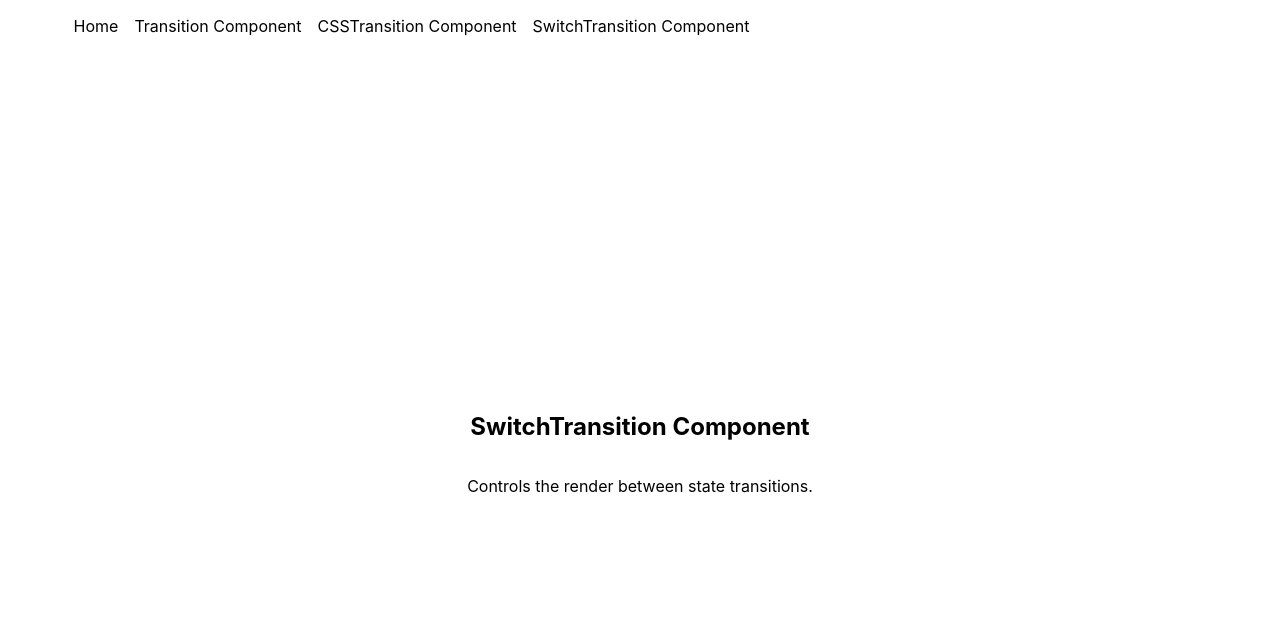
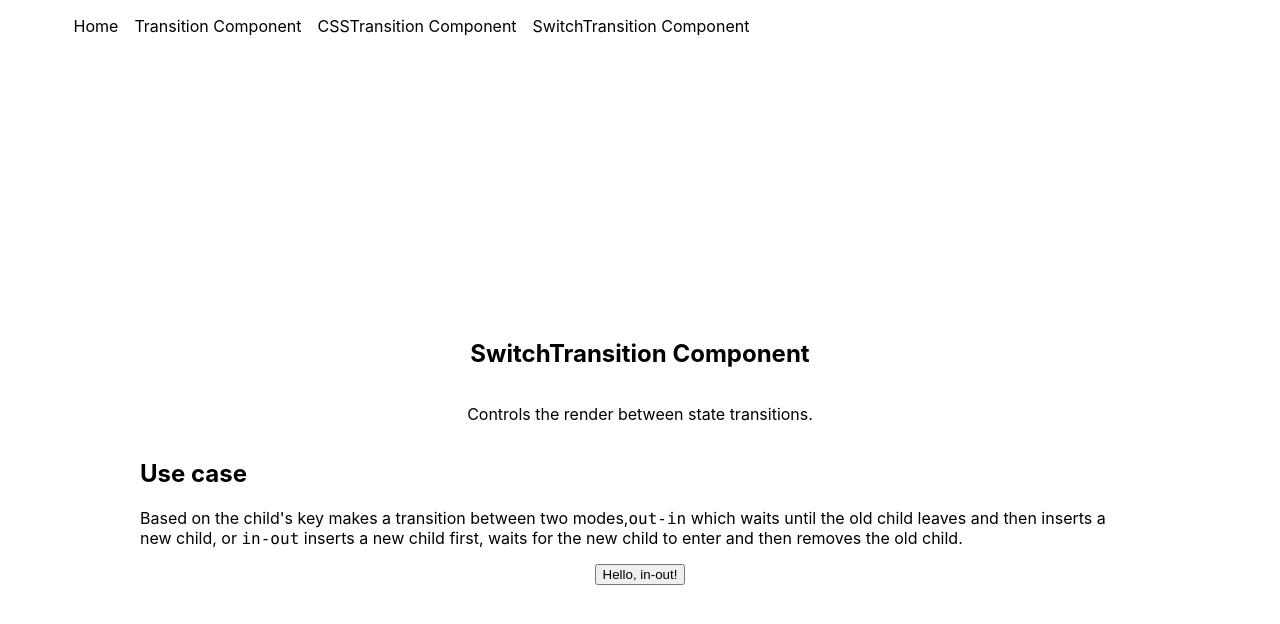
Before and after one commit to laugsg/react-transition-group, a React (Create React App) app: page /switchtransition in a window 1280 px wide. Shown: the top 624 px of the page. Built offline with nearby package versions, Linux system fonts and the light colour scheme.

Commit message:
update > switchtransition

```diff
--- a/public/index.html
+++ b/public/index.html
@@ -7,37 +7,14 @@
     <meta name="theme-color" content="#000000" />
     <meta
       name="description"
-      content="Web site created using create-react-app"
+      content="How-To React Transition Group"
     />
     <link rel="apple-touch-icon" href="%PUBLIC_URL%/logo192.png" />
-    <!--
-      manifest.json provides metadata used when your web app is installed on a
-      user's mobile device or desktop. See https://developers.google.com/web/fundamentals/web-app-manifest/
-    -->
     <link rel="manifest" href="%PUBLIC_URL%/manifest.json" />
-    <!--
-      Notice the use of %PUBLIC_URL% in the tags above.
-      It will be replaced with the URL of the `public` folder during the build.
-      Only files inside the `public` folder can be referenced from the HTML.
-
-      Unlike "/favicon.ico" or "favicon.ico", "%PUBLIC_URL%/favicon.ico" will
-      work correctly both with client-side routing and a non-root public URL.
-      Learn how to configure a non-root public URL by running `npm run build`.
-    -->
-    <title>React App</title>
+    <title>React Transition Group</title>
   </head>
   <body>
     <noscript>You need to enable JavaScript to run this app.</noscript>
     <div id="root"></div>
-    <!--
-      This HTML file is a template.
-      If you open it directly in the browser, you will see an empty page.
-
-      You can add webfonts, meta tags, or analytics to this file.
-      The build step will place the bundled scripts into the <body> tag.
-
-      To begin the development, run `npm start` or `yarn start`.
-      To create a production bundle, use `npm run build` or `yarn build`.
-    -->
   </body>
 </html>
--- a/src/components/CssTransitionComponent.tsx
+++ b/src/components/CssTransitionComponent.tsx
@@ -14,9 +14,9 @@ export function CssTransitionComponent() {
           classNames="my-node"
           unmountOnExit
           >
-          <div>
-            {"I'll receive my-node-* classes"}
-          </div>
+          <p>
+            I'll receive my-node-* classes
+          </p>
         </CSSTransition>
       <button type="button" onClick={() => setInProp(!inProp)}>
         Click to start transition
--- a/src/components/CssTransitionComponentAppear.tsx
+++ b/src/components/CssTransitionComponentAppear.tsx
@@ -12,11 +12,11 @@ export function CssTransitionComponentAppear() {
           in={true}
           timeout={500}
           classNames="my-node"
+          appear={true}
           unmountOnExit
-          appear={true}
           >
           <div>
-            {"I'll appear by my-node-appear class and appear prop"}
+            I'll appear by my-node-appear class and appear prop
           </div>
         </CSSTransition>
       </>
--- /dev/null
+++ b/src/components/SwitchTransitionComponent.tsx
@@ -0,0 +1,21 @@
+import React from "react";
+import { CSSTransition, SwitchTransition } from "react-transition-group";
+
+import '../styles/csstransition.css'
+
+export function SwitchTransitionComponent() {
+  const [state, setState] = React.useState(false);
+  return (
+    <SwitchTransition mode={state ? "out-in" : "in-out"}>
+      <CSSTransition
+        key={state ? "Goodbye, world!" : "Hello, world!"}
+        addEndListener={(node, done) => node.addEventListener("transitionend", done, false)}
+        classNames='fade'
+      >
+        <button onClick={() => setState(state => !state)}>
+          {state ? "Goodbye, out-in!" : "Hello, in-out!"}
+        </button>
+      </CSSTransition>
+    </SwitchTransition>
+  );
+ }
--- a/src/pages/csstransition.tsx
+++ b/src/pages/csstransition.tsx
@@ -1,4 +1,6 @@
 import styles from "../styles/Home.module.css";
+
+import '../styles/csstransition.css'
 
 // components
 import { Navigation } from "../components/Navigation";
--- a/src/pages/switchtransition.tsx
+++ b/src/pages/switchtransition.tsx
@@ -1,7 +1,9 @@
 import styles from "../styles/Home.module.css";
+import '../styles/switchtransition.css'
 
 // components
 import { Navigation } from "../components/Navigation";
+import { SwitchTransitionComponent } from "../components/SwitchTransitionComponent";
 
 export default function SwitchTransition() {
   return (
@@ -15,6 +17,17 @@ export default function SwitchTransition() {
         <p className={styles.article}>
         Controls the render between state transitions.
         </p>
+
+        <article className={styles.article}>
+          <h2>Use case</h2>
+          <p>
+          Based on the child's key makes a transition between two modes,
+          <code>out-in</code> which waits until the old child leaves and
+          then inserts a new child, or <code>in-out</code> inserts a new child first,
+          waits for the new child to enter and then removes the old child.
+          </p>
+        </article>
+          <SwitchTransitionComponent/>
       </main>
     </div>
   );
--- a/src/styles/csstransition.css
+++ b/src/styles/csstransition.css
@@ -1,3 +1,8 @@
+.my-node-appear {
+  opacity: 0;
+  transform: scale(0.9);
+  transition: opacity 300ms, transform 300ms;
+}
 .my-node-enter {
   opacity: 0;
   transform: scale(1.1);
@@ -16,8 +21,3 @@
   transform: scale(0.9);
   transition: opacity 300ms, transform 300ms;
 }
-
-.my-node-appear {
-  opacity: 0;
-  transform: scale(1.1);
-}
--- /dev/null
+++ b/src/styles/switchtransition.css
@@ -0,0 +1,16 @@
+.fade-enter{
+  opacity: 0;
+}
+.fade-exit{
+  opacity: 1;
+}
+.fade-enter-active{
+  opacity: 1;
+}
+.fade-exit-active{
+  opacity: 0;
+}
+.fade-enter-active,
+.fade-exit-active{
+  transition: opacity 500ms;
+}
```
Also changed, not shown: src/reportWebVitals.ts (deleted, +0 -15 lines), src/setupTests.ts (deleted, +0 -5 lines), src/logo.svg (deleted), 1 other file (tests, documents, lock files or other folders).
